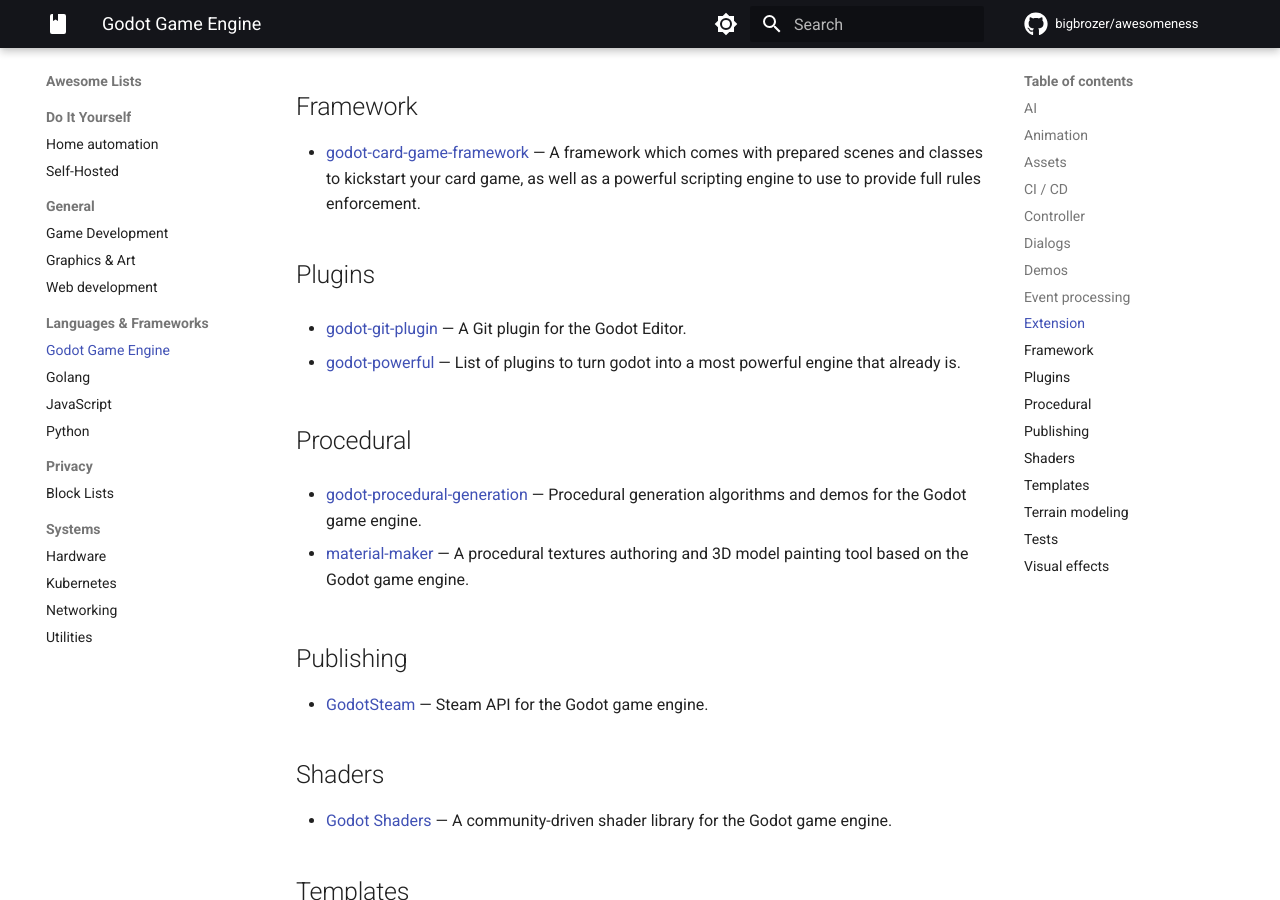
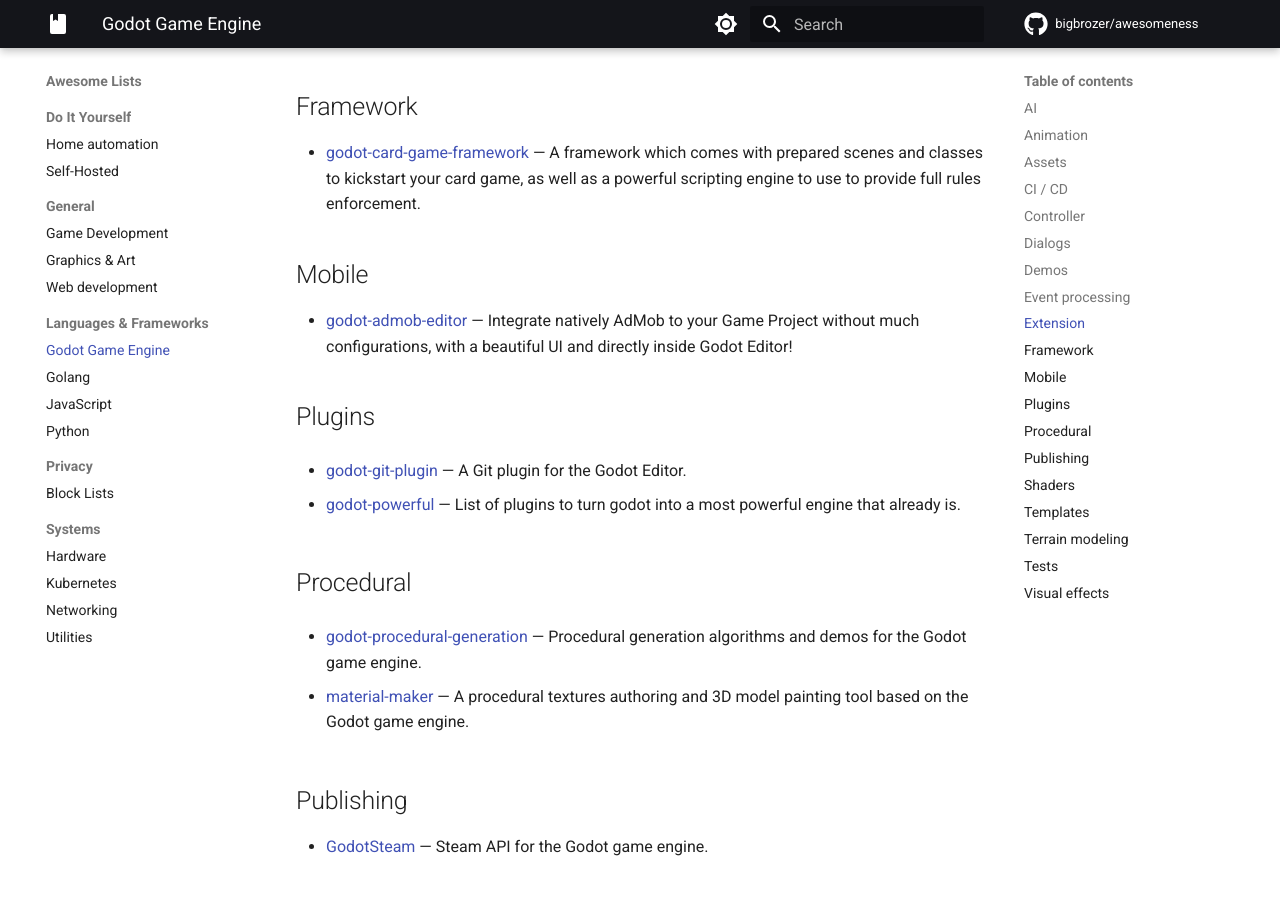
Before and after one commit to bigbrozer/awesomeness, an MkDocs documentation site: the page built from docs/lists/godot.md, in a window 1280 px wide and 900 px high, scrolled down 1581 px. Built offline with MkDocs 1.6.1 and Material for MkDocs 9.7.7, drawn with Linux system fonts in a browser that asks for light colours; comment, search, counter and statistics services are not loaded.

Commit message:
feat(godot): add `godot-admob-editor`

```diff
--- a/docs/lists/godot.md
+++ b/docs/lists/godot.md
@@ -63,6 +63,10 @@ tags:
 
 - [godot-card-game-framework](https://github.com/db0/godot-card-game-framework) — A framework which comes with prepared scenes and classes to kickstart your card game, as well as a powerful scripting engine to use to provide full rules enforcement.
 
+## Mobile
+
+- [godot-admob-editor](https://github.com/Poing-Studios/godot-admob-editor) — Integrate natively AdMob to your Game Project without much configurations, with a beautiful UI and directly inside Godot Editor!
+
 ## Plugins
 
 - [godot-git-plugin](https://github.com/godotengine/godot-git-plugin) — A Git plugin for the Godot Editor.
```
